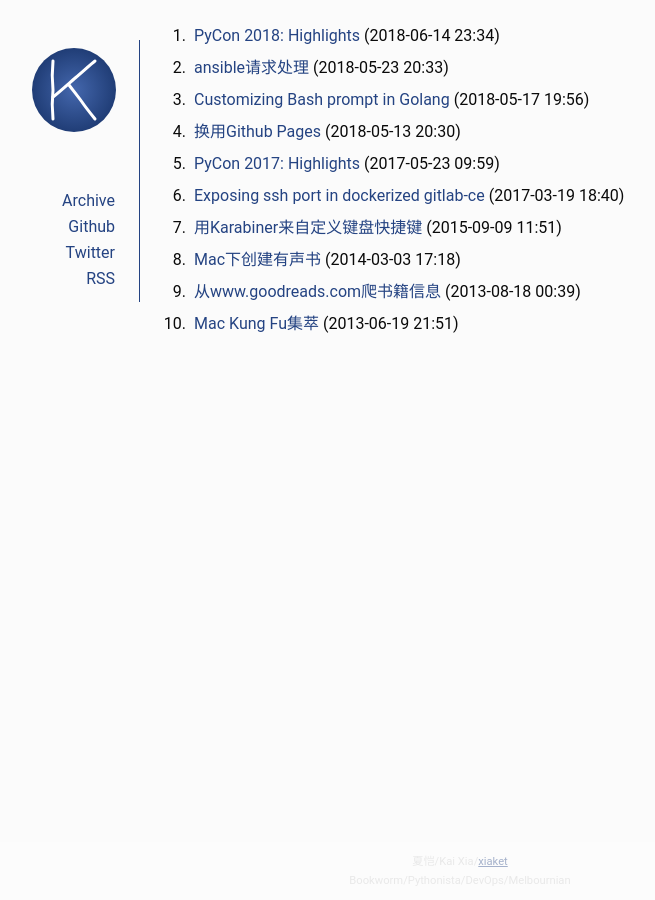
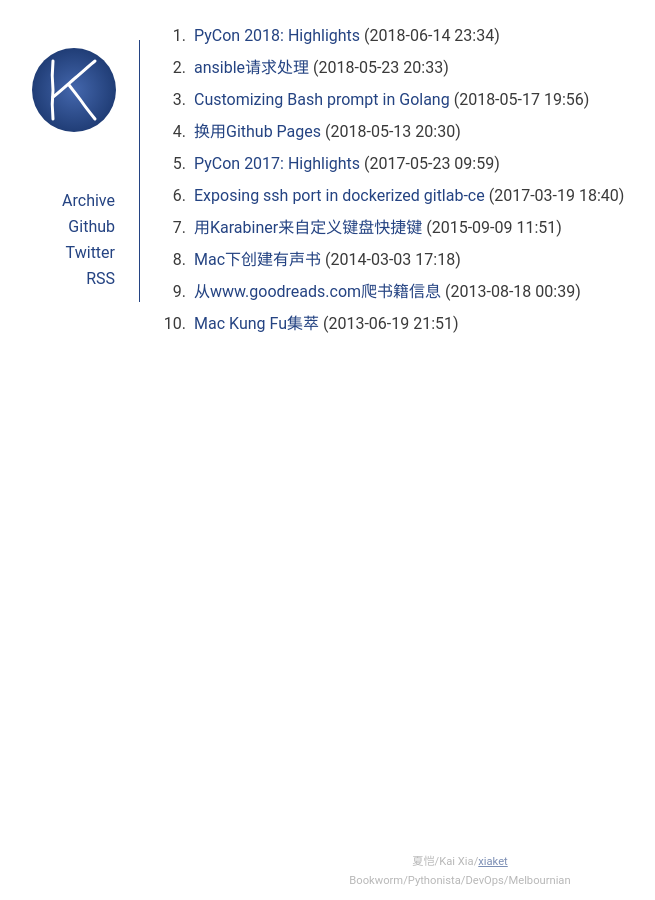
Before and after one commit to xiaket/xiaket.github.io, a Jekyll site: the page built from index.md, in a window 1280 px wide. Shown: the whole page, without its empty margins (180-835 px from the left). Built offline with Jekyll 4.4.1, drawn with Linux system fonts in a browser that asks for light colours.

Commit message:
remove body backgroud color.
Signed-off-by: Kai Xia <xiaket@gmail.com>

```diff
--- a/_includes/head.html
+++ b/_includes/head.html
@@ -4,7 +4,7 @@
   <meta name="author" content="夏恺, Kai Xia, xiaket">
   <meta name="keywords" content="python, macOS, programming, software, server">
   {% seo %}
-  <link rel="stylesheet" href="/media/blog.css" integrity="sha384-peIhoUnhUCw9W0rUtxdh7V8t8vV7DW4fC9P9auDn2haNiuIFIsZ4NCbPSaugD3Io" crossorigin="anonymous">
+  <link rel="stylesheet" href="/media/blog.css" integrity="sha384-0Fo6E8+MyEhR47v0AbEfpRcU4FDv64OKkAz/FVeaXQL9qcx/o0bAMn7jkh4ct3sp" crossorigin="anonymous">
   <link type="application/rss+xml" rel="alternate" href="/feed.xml" title="年华转瞬">
   <link rel="icon" type="img/png" href="/media/favicon.png">
   <link rel="apple-touch-icon" href="/media/favicon.png">
--- a/media/blog.css
+++ b/media/blog.css
@@ -8,7 +8,7 @@ table { border-collapse: collapse; border-spacing: 0; }
 /* elements */
 body {
   font-family: Roboto, Helvetica, "Hiragino Sans GB", "Microsoft Yahei", "Helvetica Neue", "微软雅黑", Arial, sans-serif;
-  color: #0A0A0A;
+  color: #3A3A3A;
   -webkit-font-smoothing: antialiased;
   -webkit-text-size-adjust: 100%;
 }
@@ -38,7 +38,6 @@ ul li { margin-left: 15px; }
 *{box-sizing:border-box}
 body{
   padding:20px;
-  background: #FBFBFB;
 }
 main{
   margin:auto;
@@ -72,19 +71,19 @@ nav ul li {
 
 @supports (-webkit-backdrop-filter: none) or (backdrop-filter: none) {
   footer {
-    padding: 10px 0px;
-    opacity: 0.4;
-    -webkit-backdrop-filter: brightness(1.5) blur(3px);
-    backdrop-filter: brightness(1.5) blur(3px);
+    opacity: 0.6;
+    -webkit-backdrop-filter: brightness(1.5) blur(5px);
+    backdrop-filter: brightness(1.5) blur(5px);
   }
 }
 
 footer{
   position: fixed;
+  padding: 10px 0px;
   bottom: 0px;
   width: calc(100% - 40px);
   text-align:center;
-  color: #CCC;
+  color: #888;
   font-size: 70%;
   line-height: 150%;
 }
```
